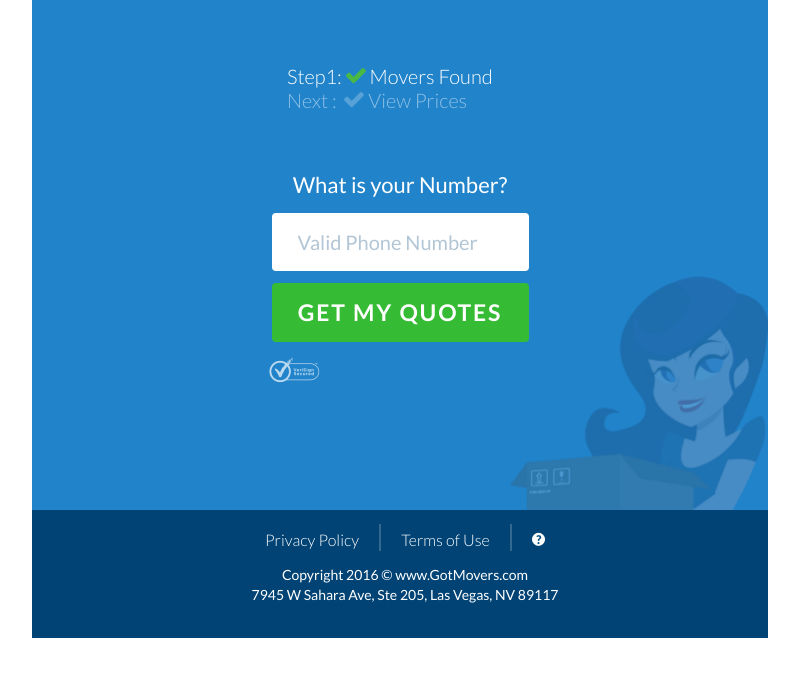
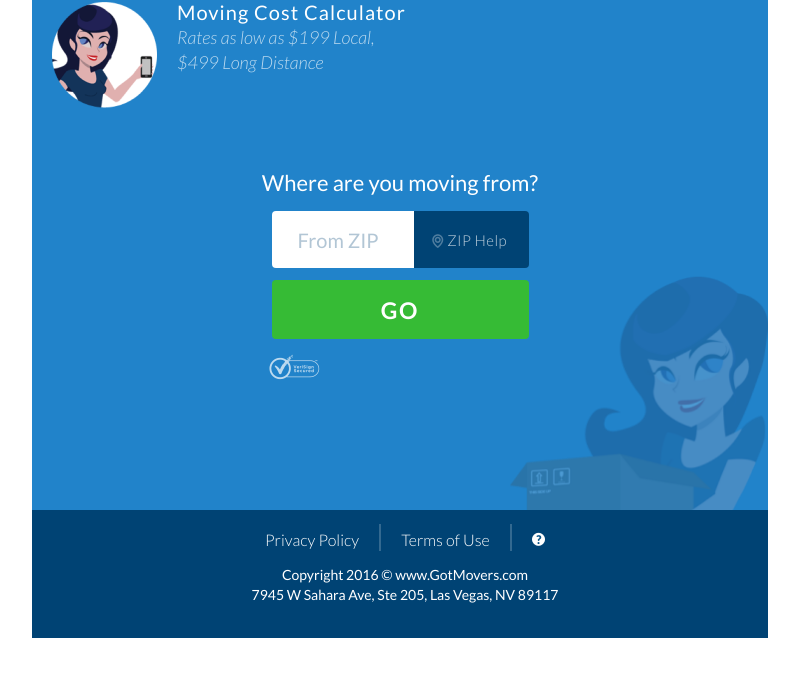
Before and after one commit to vijayxtreme/gm16, a website: page public/index.html in a window 1280 px wide. Shown: the part 104-800 px from the top of the page, without its empty margins (240-1039 px from the left). Drawn offline with nearby package versions, Linux system fonts and the light colour scheme; some packages are replaced by stand-ins of ours; files that its build step writes are made by us from their sources; a script that the page names is missing.

Commit message:
Remove summary

```diff
--- a/sass/_section.scss
+++ b/sass/_section.scss
@@ -254,7 +254,7 @@
 	display:none;
 }
 
-section#step4 {
+section#step1 {
 	display:block;
 }
 
```
